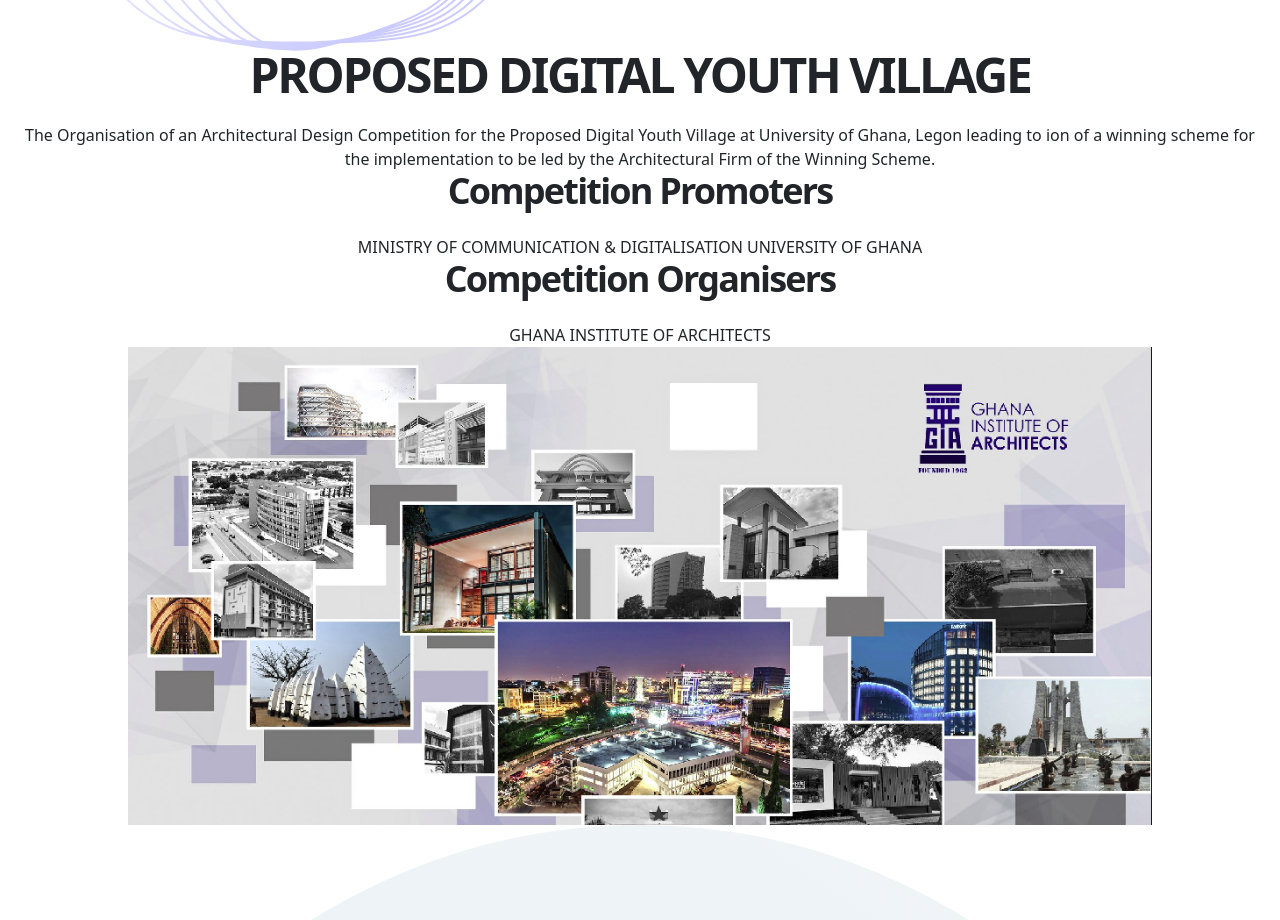
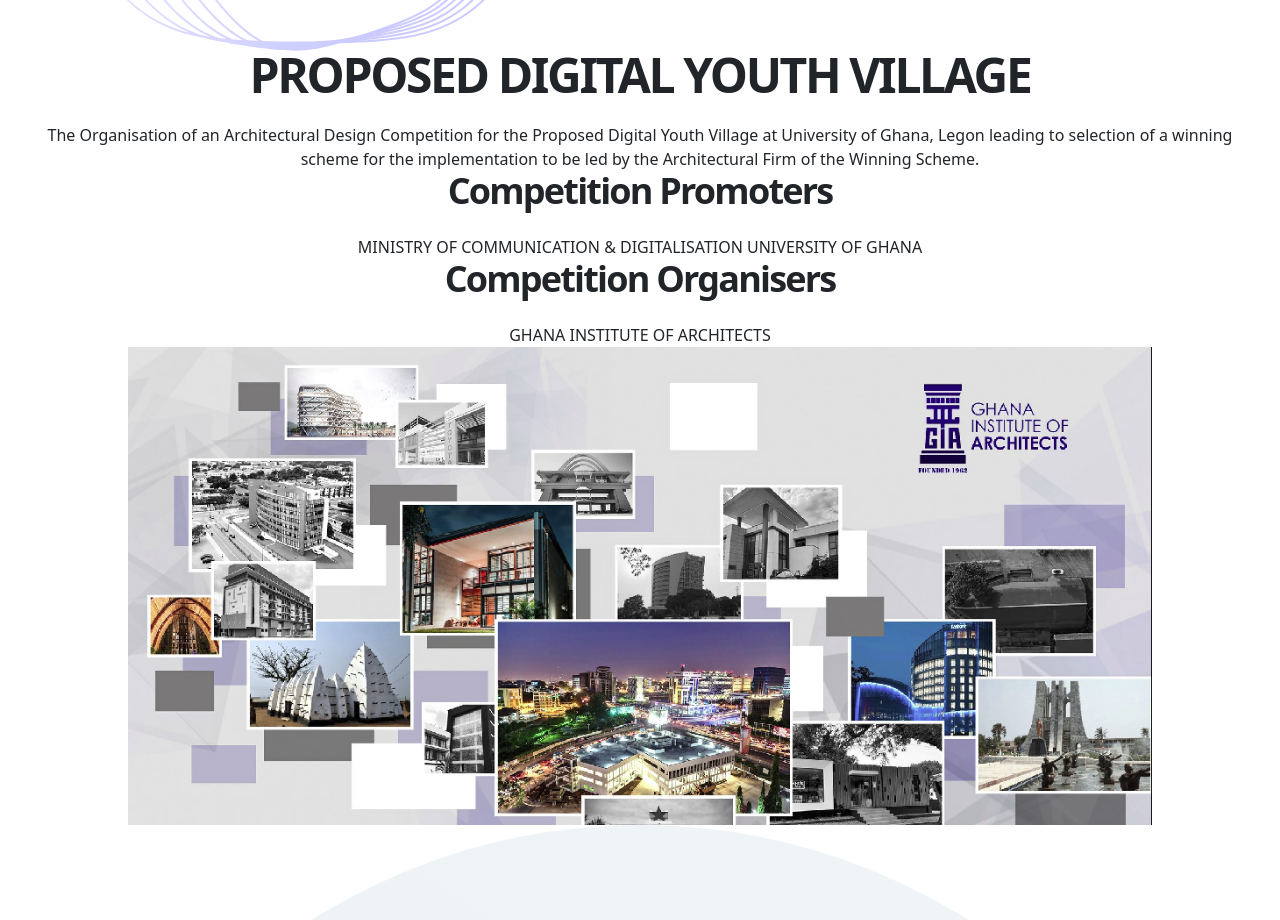
Before and after one commit to GIAJOEGH/GIACompetition, a React (Vite) app: page / in a window 1280 px wide. Shown: the part 3560-4480 px from the top of the page. Built offline with nearby package versions, Linux system fonts and the light colour scheme.

Commit message:
Text correction on Homepage

```diff
--- a/src/partials/HeroHome.jsx
+++ b/src/partials/HeroHome.jsx
@@ -41,7 +41,7 @@
             </h1>
             <p className="text-xl text-gray-400 mb-8" data-aos="fade-up" data-aos-delay="200">
               The Organisation of an Architectural Design Competition for the Proposed Digital Youth Village at University of Ghana, Legon leading to
-              ion of a winning scheme for the implementation to be led by the Architectural Firm of the Winning Scheme.
+              selection of a winning scheme for the implementation to be led by the Architectural Firm of the Winning Scheme.
             </p>
             {/* <div className="max-w-xs mx-auto sm:max-w-none sm:flex sm:justify-center">
               <div data-aos="fade-up" data-aos-delay="400">
```
